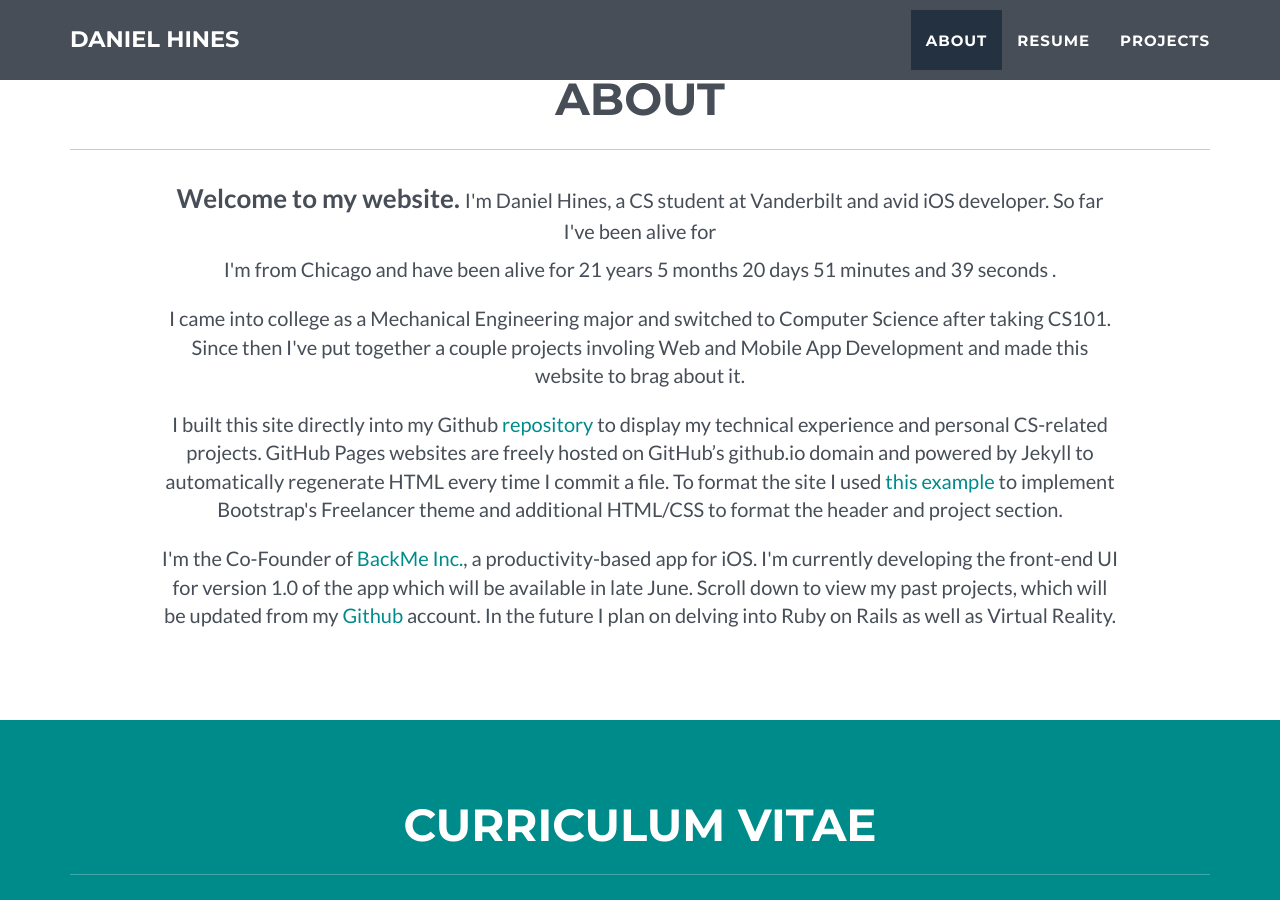
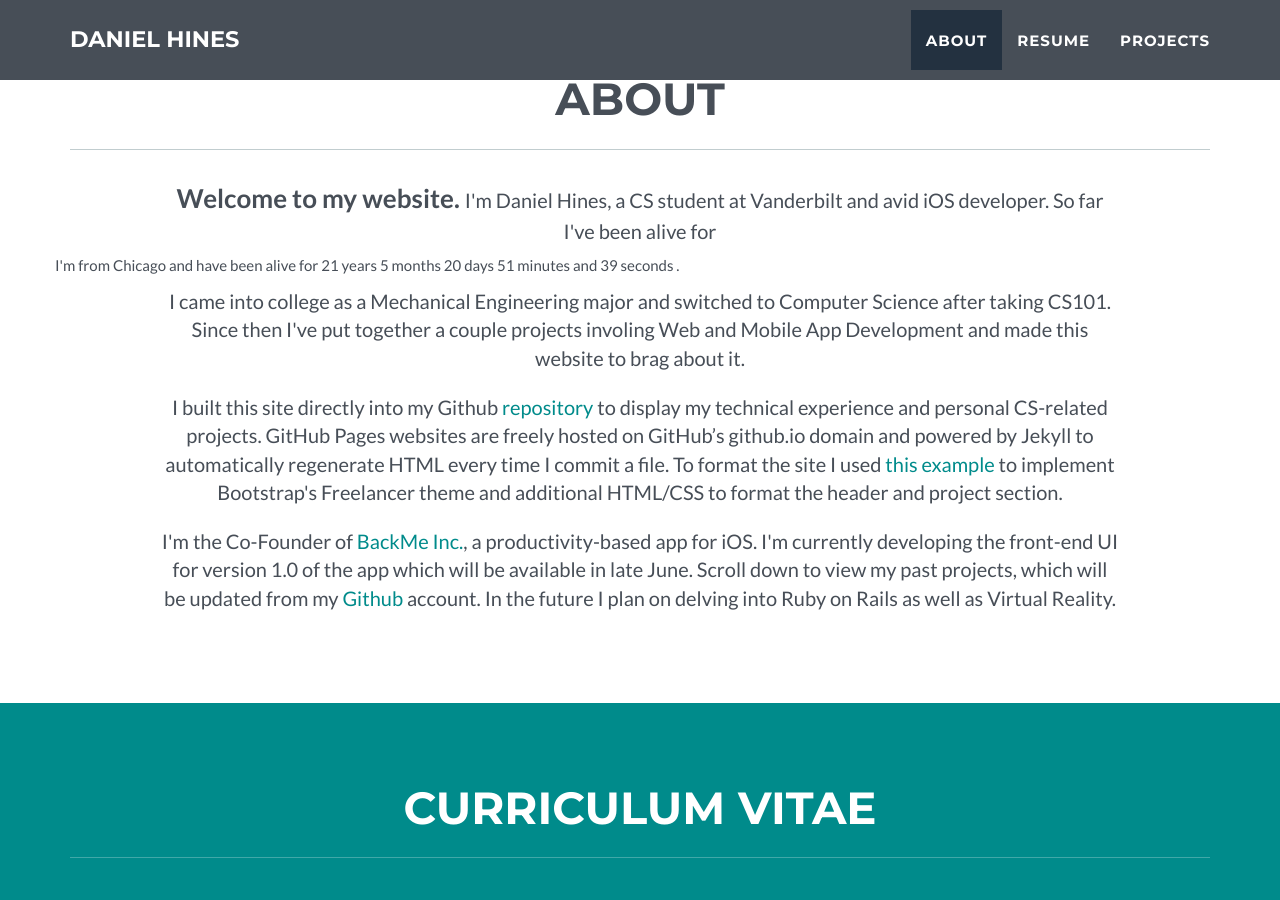
Before and after one commit to danielchines/danielchines.github.io, a Jekyll site: the page built from index.html, in a window 1280 px wide and 900 px high, scrolled down 829 px. Built offline with Jekyll 4.4.1, drawn with Linux system fonts in a browser that asks for light colours.

Commit message:
Update about.html

```diff
--- a/_includes/about.html
+++ b/_includes/about.html
@@ -8,7 +8,7 @@
             </div>
             <div class="row">
               <p class="about-p"><b style="font-size: 26px">Welcome to my website. </b>{{ site.about.p1 }}</p>
-              <p class="about-p" id="timeAlive"></p>
+              <span class="about-p" id="timeAlive"></span>
 		    <script>
           function ago(date) {
             function render(n, unit) {
```
